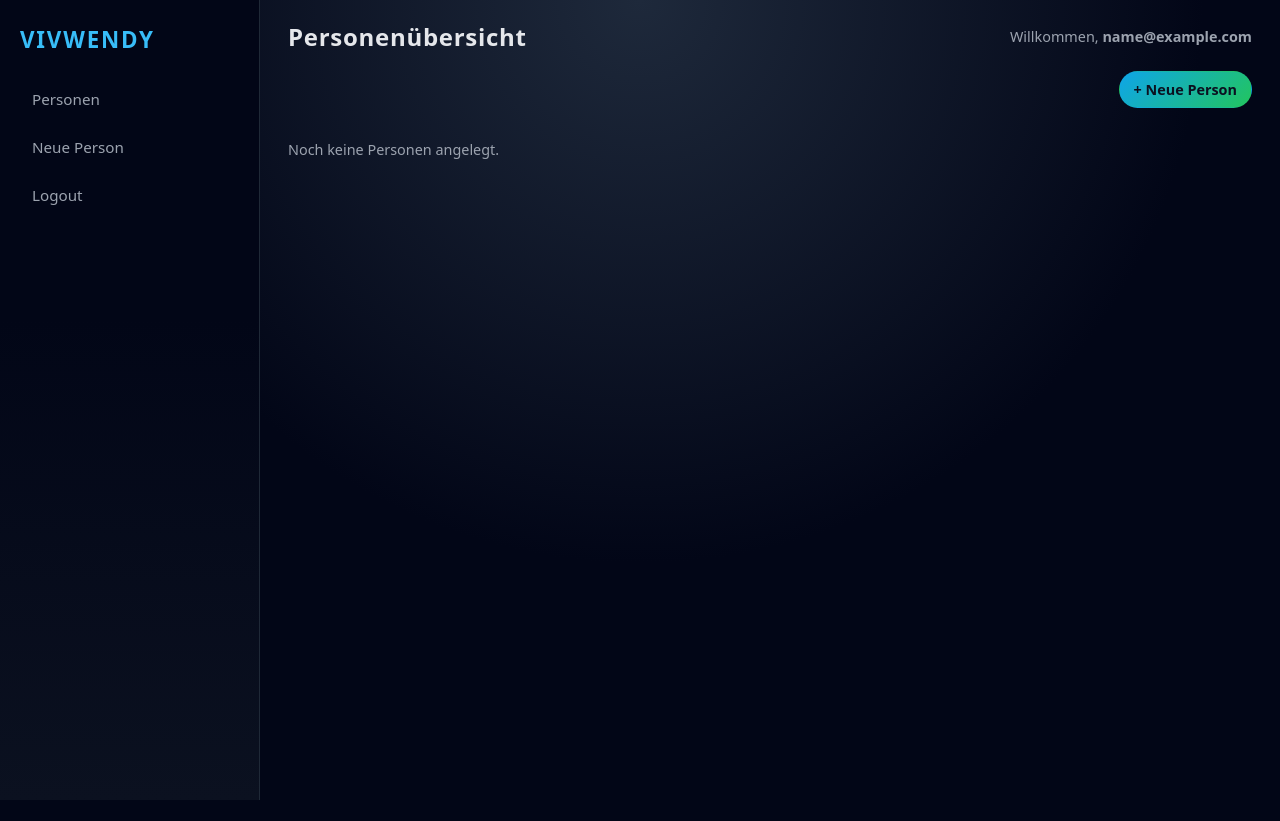
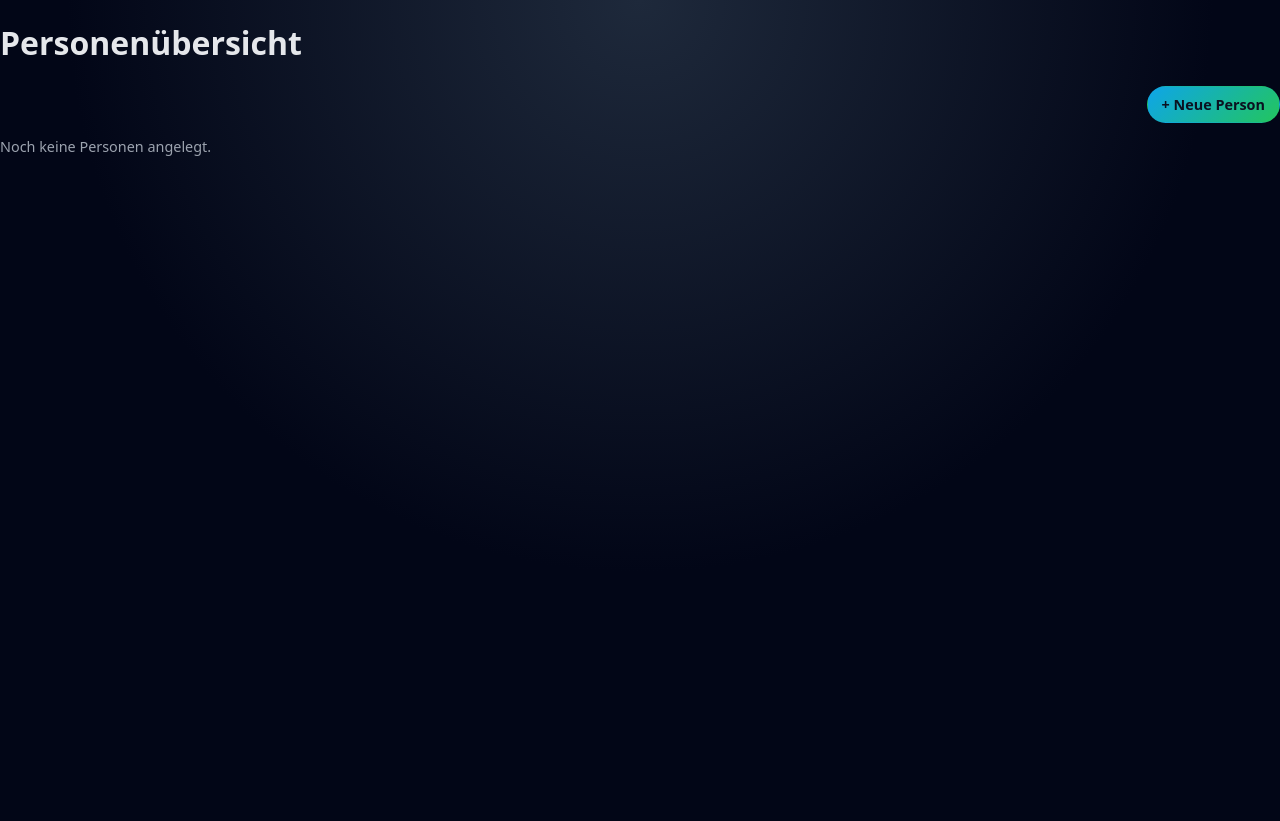
Before and after one commit to luki2005/vivendy, a Flask app: page / in a window 1280 px wide. Before the commit the page ends 800 px from the top, so only its background shows below. Run offline with Flask 3, Linux system fonts and the light colour scheme; the visitor is signed in with stand-in values (Sample User, id 1); data that the repository does not hold is empty.

Commit message:
Update base.html

```diff
--- a/templates/base.html
+++ b/templates/base.html
@@ -1,39 +1,16 @@
-<!doctype html>
+<!DOCTYPE html>
 <html lang="de">
 <head>
-  <meta charset="utf-8">
-  <title>{% block title %}Vivwendy{% endblock %}</title>
-  <link rel="stylesheet" href="{{ url_for('static', filename='style.css') }}">
-  <meta name="viewport" content="width=device-width, initial-scale=1">
+    <meta charset="UTF-8">
+    <title>{% block title %}{% endblock %}</title>
+    <link rel="stylesheet" href="{{ url_for('static', filename='style.css') }}">
 </head>
 <body>
-  <div class="layout">
-    <aside class="sidebar">
-      <div class="logo">Vivwendy</div>
-      <nav>
-        {% if session.get('user_id') %}
-          <a href="{{ url_for('index') }}">Personen</a>
-          <a href="{{ url_for('person_new') }}">Neue Person</a>
-          <a href="{{ url_for('logout') }}">Logout</a>
-        {% else %}
-          <a href="{{ url_for('login') }}">Login</a>
-          <a href="{{ url_for('register') }}">Registrieren</a>
-        {% endif %}
-      </nav>
-    </aside>
-    <main class="main">
-      <header class="topbar">
-        <h1>{% block header %}{% endblock %}</h1>
-        {% if session.get('username') %}
-          <div class="welcome">
-            Willkommen, <strong>{{ session['username'] }}</strong>
-          </div>
-        {% endif %}
-      </header>
-      <section class="content">
-        {% block content %}{% endblock %}
-      </section>
-    </main>
-  </div>
+<header>
+    <h1>{% block header %}{% endblock %}</h1>
+</header>
+<main>
+    {% block content %}{% endblock %}
+</main>
 </body>
 </html>
```
